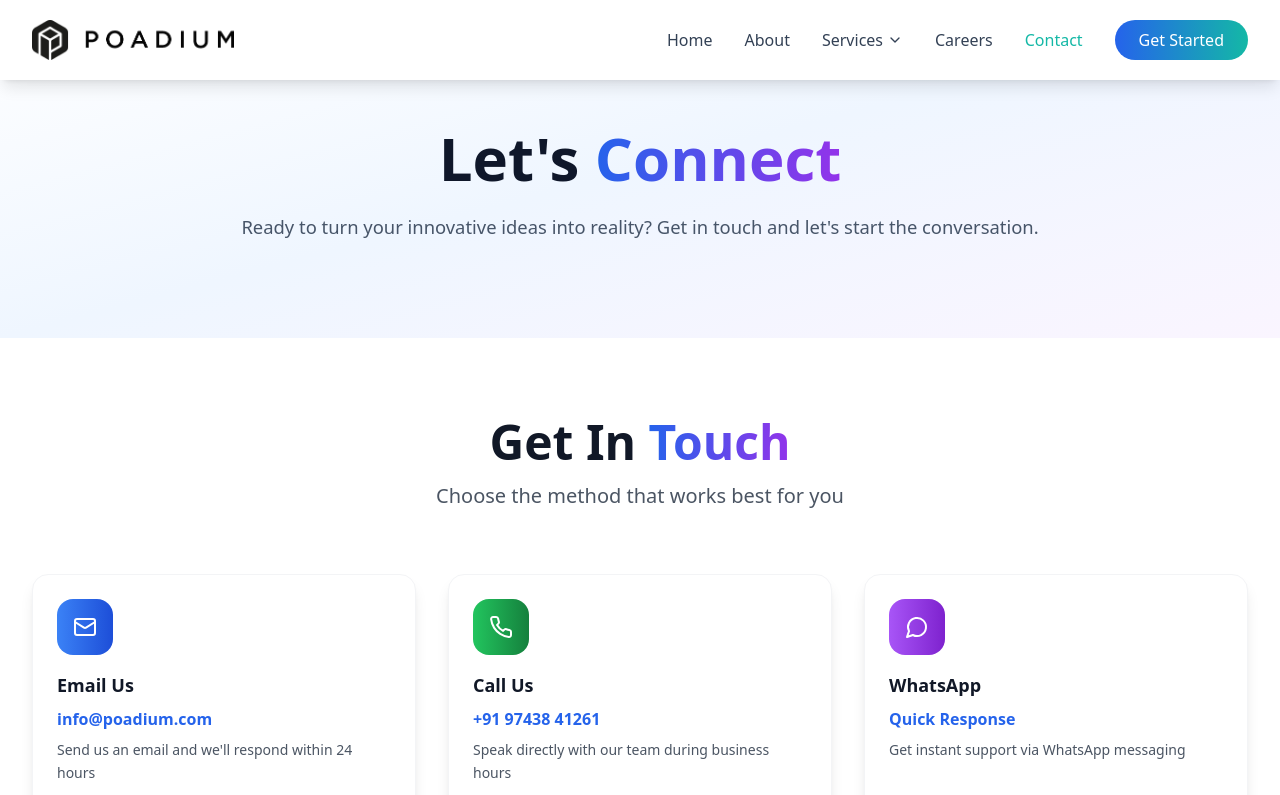
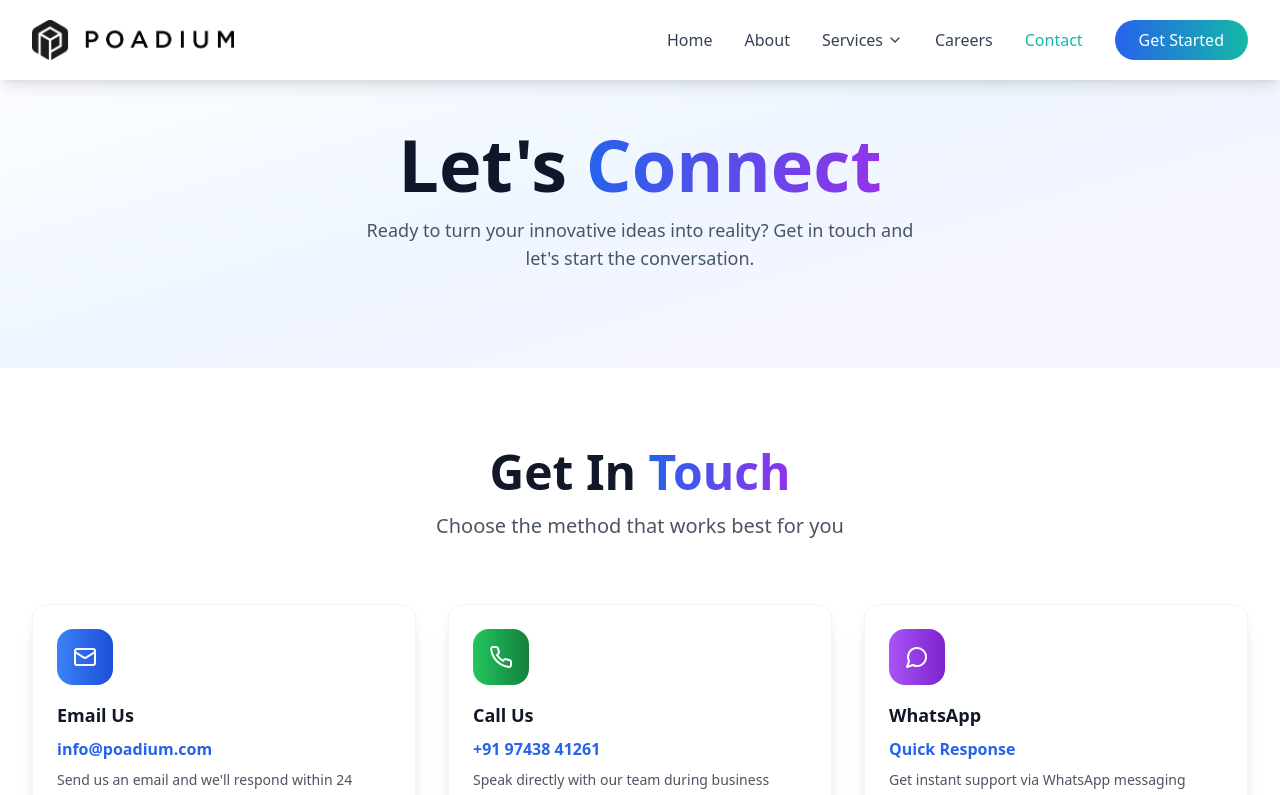
Before and after one commit to dairyfarm102/Poadium, a React (Vite) app: page /contact in a window 1280 px wide. Shown: the top 795 px of the page. Built offline with nearby package versions, Linux system fonts and the light colour scheme.

Commit message:
Contact.tsx

```diff
--- a/src/pages/Contact.tsx
+++ b/src/pages/Contact.tsx
@@ -4,7 +4,6 @@ import { motion } from 'framer-motion';
 import { Mail, Phone, MapPin, Send, MessageCircle, Users, Clock } from 'lucide-react';
 
 const Contact: React.FC = () => {
-  const [heroRef, heroInView] = useInView({ threshold: 0.1, triggerOnce: true });
   const [methodsRef, methodsInView] = useInView({ threshold: 0.05, triggerOnce: true });
   const [formRef, formInView] = useInView({ threshold: 0.05, triggerOnce: true });
 
@@ -94,24 +93,29 @@ Looking forward to hearing from you!
   return (
     <div className="bg-white">
       {/* Hero Section */}
-      <section ref={heroRef} className="relative min-h-[40vh] flex items-center justify-center bg-gradient-to-br from-white via-blue-50 to-purple-50 pt-16">
+      <section className="relative min-h-[5vh] flex items-center justify-center bg-gradient-to-br from-white via-blue-50 to-purple-50 pt-16">
         <div className="max-w-7xl mx-auto px-4 sm:px-6 lg:px-8 py-16">
-          <motion.div
-            className="text-center"
+          <div className="text-center">
+            <motion.h1
               initial={{ opacity: 0, y: 30 }}
-            animate={heroInView ? { opacity: 1, y: 0 } : {}}
+              animate={{ opacity: 1, y: 0 }}
               transition={{ duration: 0.8 }}
+              className="text-4xl md:text-6xl lg:text-7xl font-bold text-slate-900 mb-4 leading-none"
             >
-            <h1 className="text-2xl md:text-4xl lg:text-6xl font-bold text-slate-900 mb-4 md:mb-6 leading-tight">
               Let's{' '}
               <span className="bg-gradient-to-r from-blue-600 to-purple-600 bg-clip-text text-transparent">
                 Connect
               </span>
-            </h1>
-            <p className="text-[1.05rem] md:text-[1.15rem] text-slate-600 mb-6 md:mb-8 max-w-4xl mx-auto leading-relaxed px-4">
+            </motion.h1>
+            <motion.p
+              initial={{ opacity: 0, y: 20 }}
+              animate={{ opacity: 1, y: 0 }}
+              transition={{ duration: 0.8, delay: 0.2 }}
+              className="text-base md:text-lg text-slate-600 mb-8 max-w-xl mx-auto"
+            >
               Ready to turn your innovative ideas into reality? Get in touch and let's start the conversation.
-            </p>
-          </motion.div>
+            </motion.p>
+          </div>
         </div>
 
           {/* Background Pattern */}
```
Lines whose indentation alone changed are shown as unchanged.
